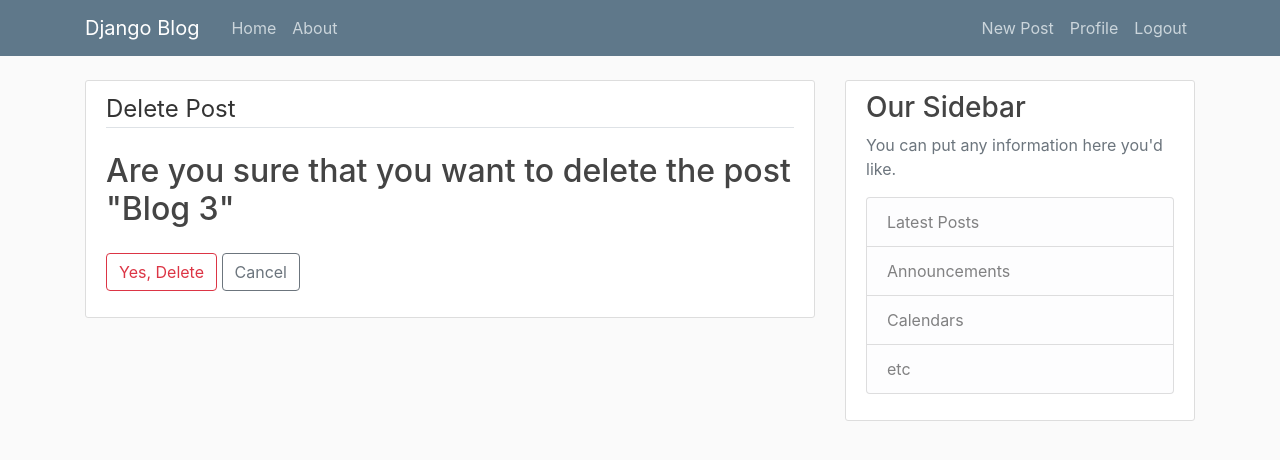
After one commit to Sanketkgboy/Blog_App_Django, a Django app: page /blog/post/7/delete/ in a window 1280 px wide. The commit adds this page. Shown: the top 460 px of the page. Run offline with Django 3.2, Linux system fonts and the light colour scheme; a user stored in the database is signed in; data comes from the database, SQL or seed files in the repository; both versions use the stored data as it was after the commit; some libraries are stand-ins or nearby versions.

Commit message:
Added class based view and respectice templates

```diff
--- a/django_project_base/blog/models.py
+++ b/django_project_base/blog/models.py
@@ -1,6 +1,7 @@
 from django.db import models
 from django.utils import timezone
 from django.contrib.auth.models import User
+from django.urls import reverse
 
 
 class Post(models.Model):
@@ -9,5 +10,11 @@ class Post(models.Model):
 	date_posted = models.DateTimeField(default=timezone.now)
 	author = models.ForeignKey(User, on_delete=models.CASCADE)
 
+
 	def __str__(self):
 		return self.title
+
+
+	def get_absolute_url(self):
+		# Here we want url of post-detail and the current created post
+		return reverse('post-detail', kwargs={'pk': self.pk})
--- a/django_project_base/blog/templates/blog/base.html
+++ b/django_project_base/blog/templates/blog/base.html
@@ -33,6 +33,7 @@
 	        <!-- Navbar Right Side -->
 	        <div class="navbar-nav">
 	          {% if user.is_authenticated %}
+	          <a class="nav-item nav-link" href="{% url 'post-create' %}">New Post</a>
 	          <a class="nav-item nav-link" href="{% url 'profile' %}">Profile</a>
 	          <a class="nav-item nav-link" href="{% url 'logout' %}">Logout</a>
 	          {% else %}
--- a/django_project_base/blog/templates/blog/home.html
+++ b/django_project_base/blog/templates/blog/home.html
@@ -8,7 +8,7 @@
 	      		<a class="mr-2" href="#">{{ post.author }}</a>
 	      		<small class="text-muted">{{ post.date_posted|date:"F d, Y" }}</small>
 	    	</div>
-	    		<h2><a class="article-title" href="#">{{ post.title }}</a></h2>
+	    		<h2><a class="article-title" href="{% url 'post-detail' post.id %}">{{ post.title }}</a></h2>
 	    		<p class="article-content">{{ post.content }}</p>
 	  	</div>
 	</article>
--- /dev/null
+++ b/django_project_base/blog/templates/blog/post_confirm_delete.html
@@ -0,0 +1,18 @@
+{% extends "blog/base.html" %}
+<!-- loading crispy template -->
+{% load crispy_forms_tags %}
+{% block content %}
+	<div class="content-section">
+		<form method="POST">
+			{% csrf_token %}
+			<fieldset class="form-group">
+				<legend class="border-bottom mb-4">Delete Post</legend>
+				<h2>Are you sure that you want to delete the post "{{ object.title }}"</h2>
+			</fieldset>
+			<div class="form-group">
+				<button class="btn btn-outline-danger" type="submit">Yes, Delete</button>
+				<a class="btn btn-outline-secondary" href="{% url 'post-detail' object.id %}">Cancel</a>
+			</div>
+		</form>
+	</div>
+{% endblock content %}
--- a/django_project_base/blog/urls.py
+++ b/django_project_base/blog/urls.py
@@ -1,7 +1,20 @@
 from django.urls import path
+from . views import (
+    PostListView,
+    PostDetailView,
+    PostCreateView,
+    PostUpdateView,
+    PostDeleteView
+)
 from . import views
 
+
 urlpatterns = [
-	path('home/', views.home, name='blog-home'),
+	# path('home/', views.home, name='blog-home'),
+	path('home/', PostListView.as_view(), name='blog-home'), # .as_view() will pass it as a view here
+	path('post/<int:pk>/', PostDetailView.as_view(), name='post-detail'), # pk to grab a particular object
+	path('post/new/', PostCreateView.as_view(), name='post-create'),
+	path('post/<int:pk>/update/', PostUpdateView.as_view(), name='post-update'),
+	path('post/<int:pk>/delete/', PostDeleteView.as_view(), name='post-delete'),
 	path('about/', views.about, name='blog-about'),
 ]
--- a/django_project_base/blog/views.py
+++ b/django_project_base/blog/views.py
@@ -1,12 +1,93 @@
 from django.shortcuts import render
+from django.contrib.auth.mixins import LoginRequiredMixin, UserPassesTestMixin
+from django.views.generic import (
+	ListView,
+	DetailView,
+	CreateView,
+	UpdateView,
+	DeleteView
+)
 from . models import Post
 
 
+""" URL patterns are directed towards views which are these functions and these views then
+handle the logic for the routes and then render our template"""
 def home(request):
 	context = {
 		'posts': Post.objects.all()
 	}
 	return render(request, 'blog/home.html', context)
 
+
+""" Note: Class based views do not replace the function based views, some times its better
+to use class based views if it satisfies our requirements"""
+class PostListView(ListView):
+	# Model I wil be dealing with
+	model = Post
+	"""By default django will look for <app>/<model>_<viewtype>.html so we need to provide
+	existing template name"""
+	template_name = 'blog/home.html'
+	# to loop over posts we need to do below step
+	context_object_name = 'posts'
+	#  To show the latest post on the top '-date_posted'
+	ordering = ['-date_posted']
+
+
+class PostDetailView(DetailView):
+	model = Post
+
+
+""" We cannot use decorators on classes so we need Login Mixin thats just a class that we
+inherit from and that will add that login functionality to the view """
+class PostCreateView(LoginRequiredMixin, CreateView):
+	model = Post
+	fields = ['title', 'content'] # Fields that I want to create
+
+	""" This will be sharing a template with the update view so the template name will no-
+	t be 'post_create.html' rather it will be 'post_form.html' i.e 'model_form.html' Also
+	you need to overwrite the form_valid method to set the current user as the author of
+	the post """
+
+	def form_valid(self, form):
+		# before saving the form take the instance and set the author as current user
+		form.instance.author = self.request.user
+		return super().form_valid(form)
+		""" After this I am supposed to add an redirect or get absolute url method so th-
+		at I can see the detail view after creating the Post, hence adding get absolute
+		url method in 'blog/models.py' and if I want to redirect to home page, I can set
+		success_url """
+
+
+# UserPassesTestMixin will run test_func inorder to see if user passes certain condition
+class PostUpdateView(LoginRequiredMixin, UserPassesTestMixin, UpdateView):
+	model = Post
+	fields = ['title', 'content'] # Fields that I want to update
+
+	def form_valid(self, form):
+		form.instance.author = self.request.user
+		return super().form_valid(form)
+
+	# If the user is author of the post then only he will be able to update the post
+	def test_func(self):
+		post = self.get_object()
+		if self.request.user == post.author:
+			return True
+		return False
+
+
+class PostDeleteView(LoginRequiredMixin, UserPassesTestMixin, DeleteView):
+	model = Post
+	# success_url will reirect you after the post is deleted
+	success_url = '/blog/home/'
+
+	# If the user is author of the post then only he will be able to delete the post
+	def test_func(self):
+		post = self.get_object()
+
+		if self.request.user == post.author:
+			return True
+		return False
+
+
 def about(request):
 	return render(request, 'blog/about.html', {'title':'About'})
--- a/django_project_base/users/models.py
+++ b/django_project_base/users/models.py
@@ -13,6 +13,7 @@ class Profile(models.Model):
 	def __str__(self):
 		return f'{self.user.username} Profile'
 
+	# To resize the image following code can be used
 	def save(self, *args, **kwargs):
 		super().save() # run the save method of parent class
 
```
Also changed, not shown: django_project_base/blog/templates/blog/post_detail.html (added, +20 -0 lines), django_project_base/blog/templates/blog/post_form.html (added, +19 -0 lines), django_project_base/db.sqlite3, django_project_base/users/views.py (line endings or trailing spaces).
